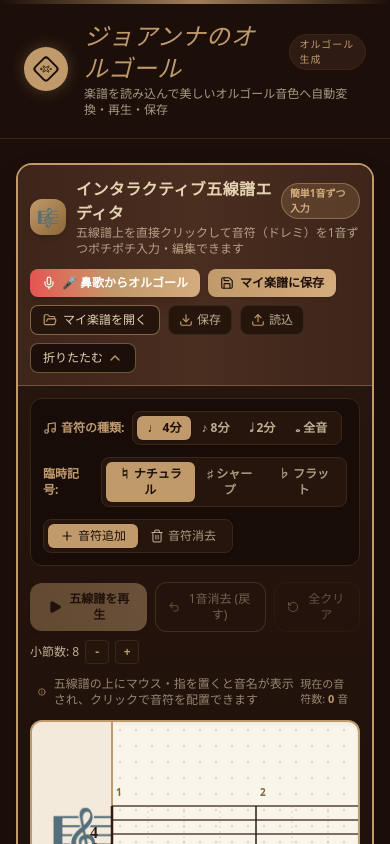
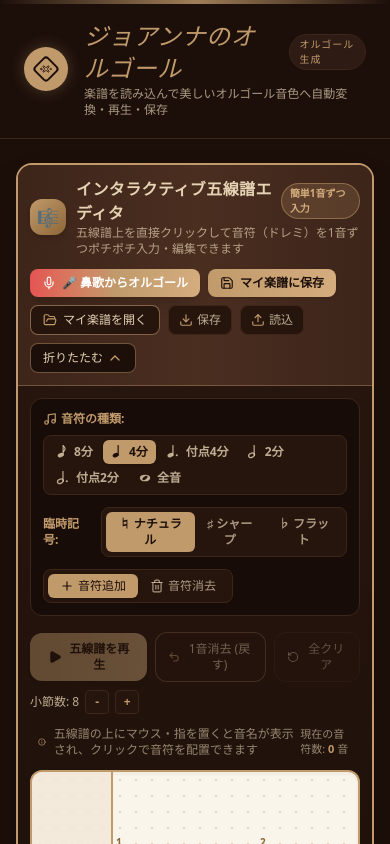
Before and after one commit to shalom777br-cmd/MusiicBox, a React (Vite) app: page / in a window 390 px wide. Shown: the top 844 px of the page. Built offline with nearby package versions, Linux system fonts and the light colour scheme.

Commit message:
feat(editor): add support for note duration in playback
Update the audio engine to trigger playback with the selected note duration and refactor the UI component to improve layout responsiveness.

```diff
--- a/src/components/StaffNotationEditor.tsx
+++ b/src/components/StaffNotationEditor.tsx
@@ -215,7 +215,7 @@ export default function StaffNotationEditor({
       // Play sound immediately on click for acoustic feedback
       if (audioEngine) {
         audioEngine.unlockAudio();
-        audioEngine.playSingleNote(midi);
+        audioEngine.playSingleNote(midi, selectedDuration);
       }
 
       // Check if a note already exists at this exact beat & step
@@ -566,26 +566,95 @@ export default function StaffNotationEditor({
                 <span>音符の種類:</span>
               </span>
 
-              <div className="inline-flex rounded-lg bg-[#25150d] p-1 border border-[#3d251a]">
+              <div className="inline-flex flex-wrap items-center rounded-lg bg-[#25150d] p-1 border border-[#3d251a] gap-0.5">
                 {[
-                  { duration: 1, label: '♩ 4分音符 (1拍)', symbol: '♩' },
-                  { duration: 0.5, label: '♪ 8分音符 (0.5拍)', symbol: '♪' },
-                  { duration: 2, label: '𝅗𝅥 2分音符 (2拍)', symbol: '𝅗𝅥' },
-                  { duration: 4, label: '𝅝 全音符 (4拍)', symbol: '𝅝' },
-                ].map((item) => (
+                  {
+                    duration: 0.5,
+                    label: '8分音符 (0.5拍)',
+                    name: '8分',
+                    icon: (
+                      <svg viewBox="0 0 16 20" className="w-3.5 h-4 inline-block shrink-0">
+                        <ellipse cx="5" cy="14" rx="3.8" ry="2.6" transform="rotate(-25 5 14)" fill="currentColor" />
+                        <line x1="8.2" y1="14" x2="8.2" y2="2" stroke="currentColor" strokeWidth="1.5" strokeLinecap="round" />
+                        <path d="M 8.2 2 Q 13 6 8.2 10" fill="none" stroke="currentColor" strokeWidth="1.5" />
+                      </svg>
+                    ),
+                  },
+                  {
+                    duration: 1,
+                    label: '4分音符 (1拍)',
+                    name: '4分',
+                    icon: (
+                      <svg viewBox="0 0 16 20" className="w-3.5 h-4 inline-block shrink-0">
+                        <ellipse cx="5" cy="14" rx="3.8" ry="2.6" transform="rotate(-25 5 14)" fill="currentColor" />
+                        <line x1="8.2" y1="14" x2="8.2" y2="2" stroke="currentColor" strokeWidth="1.5" strokeLinecap="round" />
+                      </svg>
+                    ),
+                  },
+                  {
+                    duration: 1.5,
+                    label: '付点4分音符 (1.5拍)',
+                    name: '付点4分',
+                    icon: (
+                      <svg viewBox="0 0 18 20" className="w-4 h-4 inline-block shrink-0">
+                        <ellipse cx="4.5" cy="14" rx="3.8" ry="2.6" transform="rotate(-25 4.5 14)" fill="currentColor" />
+                        <line x1="7.7" y1="14" x2="7.7" y2="2" stroke="currentColor" strokeWidth="1.5" strokeLinecap="round" />
+                        <circle cx="12.5" cy="14" r="1.3" fill="currentColor" />
+                      </svg>
+                    ),
+                  },
+                  {
+                    duration: 2,
+                    label: '2分音符 (2拍・白抜き幹あり)',
+                    name: '2分',
+                    icon: (
+                      <svg viewBox="0 0 16 20" className="w-3.5 h-4 inline-block shrink-0">
+                        <ellipse cx="5" cy="14" rx="3.8" ry="2.6" transform="rotate(-25 5 14)" fill="none" stroke="currentColor" strokeWidth="1.6" />
+                        <line x1="8.2" y1="14" x2="8.2" y2="2" stroke="currentColor" strokeWidth="1.5" strokeLinecap="round" />
+                      </svg>
+                    ),
+                  },
+                  {
+                    duration: 3,
+                    label: '付点2分音符 (3拍)',
+                    name: '付点2分',
+                    icon: (
+                      <svg viewBox="0 0 18 20" className="w-4 h-4 inline-block shrink-0">
+                        <ellipse cx="4.5" cy="14" rx="3.8" ry="2.6" transform="rotate(-25 4.5 14)" fill="none" stroke="currentColor" strokeWidth="1.6" />
+                        <line x1="7.7" y1="14" x2="7.7" y2="2" stroke="currentColor" strokeWidth="1.5" strokeLinecap="round" />
+                        <circle cx="12.5" cy="14" r="1.3" fill="currentColor" />
+                      </svg>
+                    ),
+                  },
+                  {
+                    duration: 4,
+                    label: '全音符 (4拍・白抜き幹なし)',
+                    name: '全音',
+                    icon: (
+                      <svg viewBox="0 0 18 20" className="w-4 h-4 inline-block shrink-0">
+                        <ellipse cx="9" cy="10" rx="6.5" ry="4.2" fill="currentColor" />
+                        <ellipse cx="9" cy="10" rx="3.8" ry="1.8" fill="#25150d" transform="rotate(-35 9 10)" />
+                      </svg>
+                    ),
+                  },
+                ].map((item) => {
+                  const isSelected = selectedDuration === item.duration;
+                  return (
                     <button
                       key={item.duration}
                       onClick={() => setSelectedDuration(item.duration)}
-                    className={`px-2.5 py-1 rounded-md transition-all font-semibold cursor-pointer ${
-                      selectedDuration === item.duration
-                        ? 'bg-[#c19a6b] text-[#1c0f0a] shadow-sm'
+                      className={`px-2 py-1 rounded-md transition-all font-semibold cursor-pointer text-xs flex items-center space-x-1 ${
+                        isSelected
+                          ? 'bg-[#c19a6b] text-[#1c0f0a] shadow-sm font-bold'
                           : 'text-[#e5d3b3]/80 hover:text-[#e5d3b3] hover:bg-[#3d251a]'
                       }`}
                       title={item.label}
                     >
-                    {item.symbol} {item.duration === 1 ? '4分' : item.duration === 0.5 ? '8分' : item.duration === 2 ? '2分' : '全音'}
+                      {item.icon}
+                      <span>{item.name}</span>
                     </button>
-                ))}
+                  );
+                })}
               </div>
             </div>
 
@@ -938,18 +1007,57 @@ export default function StaffNotationEditor({
                       </text>
                     )}
 
-                    {/* Notehead Oval */}
+                    {/* Notehead rendering (2分音符 & 全音符 matching standard musical notation) */}
+                    {(() => {
+                      const hasStem = note.duration < 4;
+                      const hasFlag = note.duration <= 0.5;
+                      const hasDot = note.duration === 1.5 || note.duration === 3 || note.duration === 6;
+
+                      return (
+                        <>
+                          {/* Notehead */}
+                          {note.duration >= 4 ? (
+                            /* 全音符 (Whole Note - Wide outer ellipse + tilted counter hole) */
+                            <g transform={`translate(${x}, ${y})`}>
+                              <ellipse cx="0" cy="0" rx="8.5" ry="5.5" fill="#2d1b14" />
+                              <ellipse cx="0" cy="0" rx="5.0" ry="2.3" fill="#f7f3e9" transform="rotate(-40)" />
+                            </g>
+                          ) : note.duration >= 2 ? (
+                            /* 2分音符 (Half Note - Tilted hollow ellipse with thick border) */
+                            <ellipse
+                              cx={x}
+                              cy={y}
+                              rx="6.8"
+                              ry="4.5"
+                              fill="#f7f3e9"
+                              stroke="#2d1b14"
+                              strokeWidth="2.5"
+                              transform={`rotate(-25 ${x} ${y})`}
+                            />
+                          ) : (
+                            /* 4分音符 / 8分音符 (Quarter / 8th Note - Filled ellipse) */
                             <ellipse
                               cx={x}
                               cy={y}
                               rx="6.5"
                               ry="4.5"
                               fill="#2d1b14"
-                      transform={`rotate(-20 ${x} ${y})`}
+                              transform={`rotate(-25 ${x} ${y})`}
                             />
+                          )}
 
-                    {/* Note Stem (for 4th, 8th, 2nd notes) */}
-                    {note.duration < 4 && (
+                          {/* Dot for dotted notes (1.5, 3, 6 beats) */}
+                          {hasDot && (
+                            <circle
+                              cx={x + (note.duration >= 4 ? 11 : 9)}
+                              cy={y - 1}
+                              r="1.8"
+                              fill="#2d1b14"
+                            />
+                          )}
+
+                          {/* Note Stem (omitted for whole notes >= 4 beats) */}
+                          {hasStem && (
                             <line
                               x1={isStemDown ? x - 6 : x + 6}
                               y1={y}
@@ -961,7 +1069,7 @@ export default function StaffNotationEditor({
                           )}
 
                           {/* Flag for 8th note */}
-                    {note.duration <= 0.5 && (
+                          {hasFlag && (
                             <path
                               d={
                                 isStemDown
@@ -973,28 +1081,65 @@ export default function StaffNotationEditor({
                               strokeWidth="2"
                             />
                           )}
+                        </>
+                      );
+                    })()}
                   </g>
                 );
               })}
 
               {/* Hover Preview Ghost Note */}
               {hoverState && editorMode === 'add' && (
-                <g opacity="0.5" className="pointer-events-none">
+                <g opacity="0.6" className="pointer-events-none">
                   {(() => {
                     const x = getBeatX(hoverState.beat);
                     const y = getStepY(hoverState.step);
                     const isStemDown = hoverState.step >= 6;
+                    const isHoverHollow = selectedDuration >= 2;
+                    const hasHoverStem = selectedDuration < 4;
+                    const hasHoverFlag = selectedDuration <= 0.5;
+                    const hasHoverDot = selectedDuration === 1.5 || selectedDuration === 3;
 
                     return (
                       <>
+                        {selectedDuration >= 4 ? (
+                          /* 全音符 (Whole Note Ghost) */
+                          <g transform={`translate(${x}, ${y})`}>
+                            <ellipse cx="0" cy="0" rx="8.5" ry="5.5" fill="#c19a6b" />
+                            <ellipse cx="0" cy="0" rx="5.0" ry="2.3" fill="#f7f3e9" transform="rotate(-40)" />
+                          </g>
+                        ) : selectedDuration >= 2 ? (
+                          /* 2分音符 (Half Note Ghost) */
+                          <ellipse
+                            cx={x}
+                            cy={y}
+                            rx="6.8"
+                            ry="4.5"
+                            fill="#f7f3e9"
+                            stroke="#c19a6b"
+                            strokeWidth="2.5"
+                            transform={`rotate(-25 ${x} ${y})`}
+                          />
+                        ) : (
+                          /* 4分音符 / 8分音符 (Quarter / 8th Note Ghost) */
                           <ellipse
                             cx={x}
                             cy={y}
                             rx="6.5"
                             ry="4.5"
                             fill="#c19a6b"
-                          transform={`rotate(-20 ${x} ${y})`}
+                            transform={`rotate(-25 ${x} ${y})`}
                           />
+                        )}
+                        {hasHoverDot && (
+                          <circle
+                            cx={x + (selectedDuration >= 4 ? 11 : 9)}
+                            cy={y - 1}
+                            r="1.8"
+                            fill="#c19a6b"
+                          />
+                        )}
+                        {hasHoverStem && (
                           <line
                             x1={isStemDown ? x - 6 : x + 6}
                             y1={y}
@@ -1003,6 +1148,19 @@ export default function StaffNotationEditor({
                             stroke="#c19a6b"
                             strokeWidth="1.5"
                           />
+                        )}
+                        {hasHoverFlag && (
+                          <path
+                            d={
+                              isStemDown
+                                ? `M ${x - 6} ${y + 26} Q ${x} ${y + 20}, ${x + 6} ${y + 16}`
+                                : `M ${x + 6} ${y - 26} Q ${x + 12} ${y - 20}, ${x + 6} ${y - 14}`
+                            }
+                            fill="none"
+                            stroke="#c19a6b"
+                            strokeWidth="2"
+                          />
+                        )}
                       </>
                     );
                   })()}
```
Lines whose indentation alone changed are shown as unchanged.
